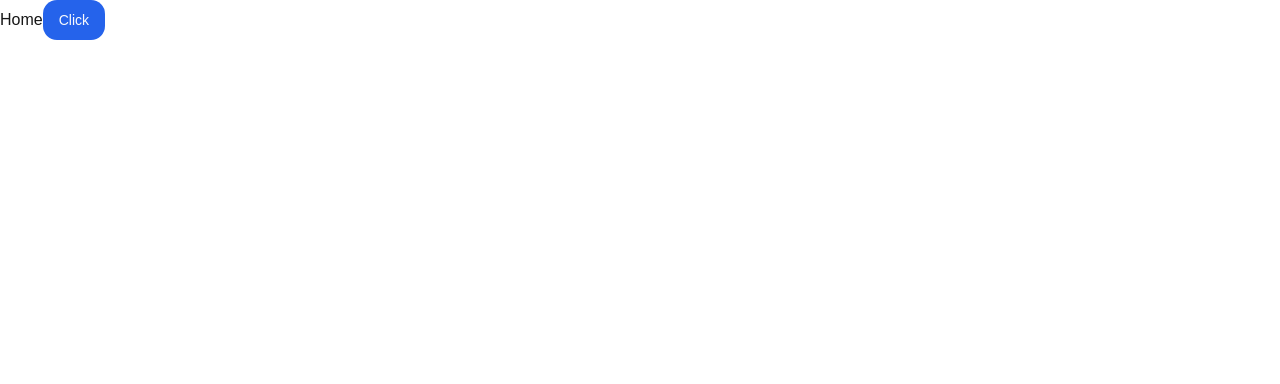
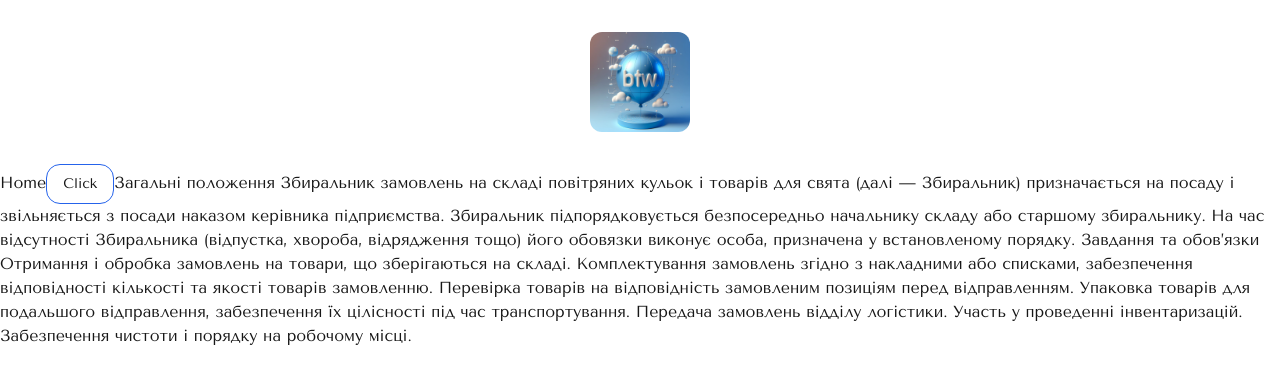
Before and after one commit to PlatenPrime/archpizza, a Next.js app: page / in a window 1280 px wide. Shown: the top 384 px of the page. Built offline with nearby package versions, Linux system fonts and the light colour scheme.

Commit message:
11.09.2024

```diff
--- a/app/layout.tsx
+++ b/app/layout.tsx
@@ -1,20 +1,15 @@
 import type { Metadata } from "next";
-import localFont from "next/font/local";
 import "./globals.css";
+import { Tenor_Sans} from 'next/font/google';
 
-const geistSans = localFont({
-  src: "./fonts/GeistVF.woff",
-  variable: "--font-geist-sans",
-  weight: "100 900",
-});
-const geistMono = localFont({
-  src: "./fonts/GeistMonoVF.woff",
-  variable: "--font-geist-mono",
-  weight: "100 900",
+const tenor = Tenor_Sans({
+  subsets: ['cyrillic'],
+  variable: '--font-tenor',
+  weight: ['400', ],
 });
 
 export const metadata: Metadata = {
-  title: "Create Next App",
+  title: "BTW Next",
   description: "Generated by create next app",
 };
 
@@ -26,9 +21,12 @@ export default function RootLayout({
   return (
     <html lang="en">
       <body
-        className={`${geistSans.variable} ${geistMono.variable} antialiased`}
+      className={tenor.className}
       >
-        {children}
+        <main className="container mx-auto  min-h-screen">
+          {children}
+        </main>
+
       </body>
     </html>
   );
--- a/app/page.tsx
+++ b/app/page.tsx
@@ -1,5 +1,6 @@
 "use client"
 
+import { Header } from "@/components/shared/header";
 import { Button } from "@/components/ui/button";
 
 
@@ -12,19 +13,26 @@ export default function Home() {
 
   return (
     <div className="">
+
+      <Header></Header>
       Home
-      <Button>Click</Button>
+      <Button variant="outline" >Click</Button>
 
 
 
 
-
-
-
-
-
-
-
+      Загальні положення
+      Збиральник замовлень на складі повітряних кульок і товарів для свята (далі — Збиральник) призначається на посаду і звільняється з посади наказом керівника підприємства.
+      Збиральник підпорядковується безпосередньо начальнику складу або старшому збиральнику.
+      На час відсутності Збиральника (відпустка, хвороба, відрядження тощо) його обовязки виконує особа, призначена у встановленому порядку.
+      Завдання та обов’язки
+      Отримання і обробка замовлень на товари, що зберігаються на складі.
+      Комплектування замовлень згідно з накладними або списками, забезпечення відповідності кількості та якості товарів замовленню.
+      Перевірка товарів на відповідність замовленим позиціям перед відправленням.
+      Упаковка товарів для подальшого відправлення, забезпечення їх цілісності під час транспортування.
+      Передача замовлень відділу логістики.
+      Участь у проведенні інвентаризацій.
+      Забезпечення чистоти і порядку на робочому місці.
 
 
 
--- /dev/null
+++ b/components/shared/container.tsx
@@ -0,0 +1,15 @@
+import React from 'react'
+import { cn } from '@/lib/utils';
+
+interface Props {
+    className?: string;
+    children?: React.ReactNode;
+}
+
+export const Container: React.FC<Props> = ({ className, children }) => {
+    return (
+        <div className={cn("mx-auto max-w-[1280px]", className)} >
+            {children}
+        </div>
+    );
+}
--- /dev/null
+++ b/components/shared/header.tsx
@@ -0,0 +1,22 @@
+import { cn } from '@/lib/utils';
+import React from 'react'
+import { Container } from './container';
+import Image from 'next/image';
+
+interface Props {
+    className?: string;
+}
+
+export const Header: React.FC<Props> = ({ className }) => {
+    return (
+        <header className={cn("flex items-center justify-between", className)} >
+            <Container className="flex items-center justify-between py-8 " >
+
+
+                <Image src="/assets/images/logo-btw.png" alt="logo-btw" width={100} height={100} className='rounded-xl'/>
+
+
+            </Container>
+        </header>
+    );
+}
--- a/components/ui/button.tsx
+++ b/components/ui/button.tsx
@@ -13,7 +13,7 @@ const buttonVariants = cva(
         destructive:
           "bg-destructive text-destructive-foreground hover:bg-destructive/90",
         outline:
-          "border border-input bg-background hover:bg-accent hover:text-accent-foreground",
+          "border border-input border-primary bg-background hover:bg-accent hover:text-accent-foreground",
         secondary:
           "bg-secondary text-secondary-foreground hover:bg-secondary/80",
         ghost: "hover:bg-accent hover:text-accent-foreground",
--- a/package.json
+++ b/package.json
@@ -33,6 +33,7 @@
     "clsx": "^2.1.1",
     "cmdk": "^1.0.0",
     "date-fns": "^3.6.0",
+    "lucide": "^0.439.0",
     "lucide-react": "^0.439.0",
     "next": "14.2.8",
     "next-themes": "^0.3.0",
```
Also changed, not shown: components.json, public/assets/images/logo-btw.png (added), 1 other file (tests, documents, lock files or other folders).
